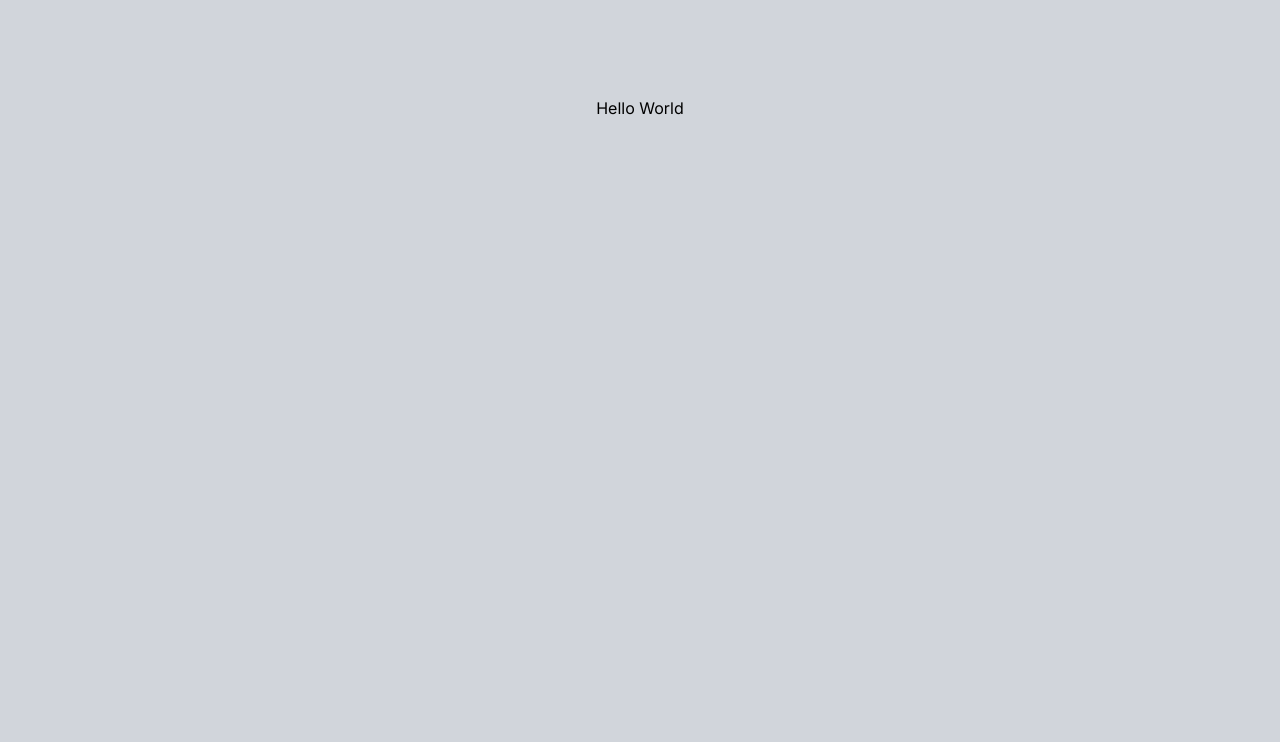
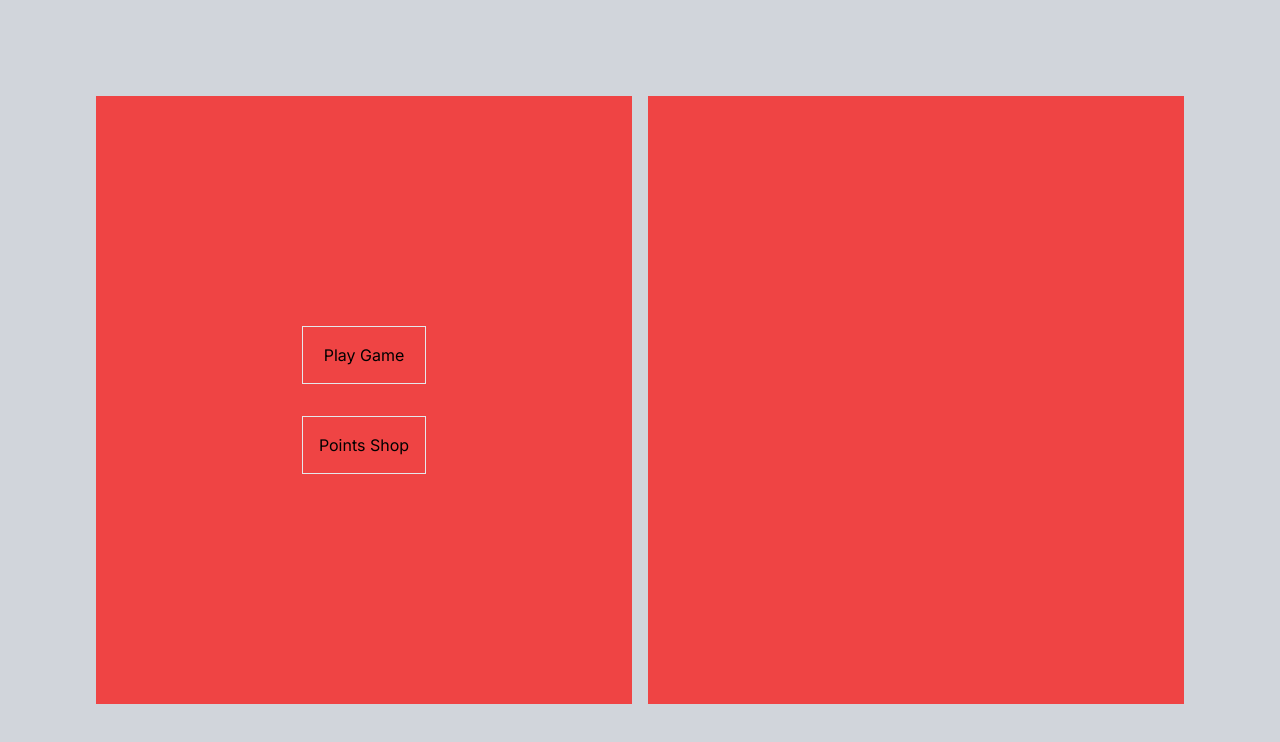
Before and after one commit to TerrenceJChan/ear-training-game, a Next.js app: page / in a window 1280 px wide. Shown: the top 742 px of the page. Built offline with nearby package versions, Linux system fonts and the light colour scheme.

Commit message:
Initialize front page

```diff
--- a/src/app/page.tsx
+++ b/src/app/page.tsx
@@ -1,7 +1,15 @@
 export default function Home() {
     return (
-        <main className="flex min-h-screen flex-col items-center justify-between p-24 bg-gray-300">
-            <p>Hello World</p>
+        <main className="min-h-screen flex flex-row p-24 gap-4 bg-gray-300">
+            <div className="flex flex-1 bg-red-500 flex-col justify-center items-center">
+                <div className="flex flex-col gap-8">
+                    <button className="p-4 border border-1">Play Game</button>
+                    <button className="p-4 border border-1">Points Shop</button>
+                </div>
+            </div>
+            <div className="flex flex-1 flex-col justify-center items-center bg-red-500">
+                <div className="grid grid-cols-2 gap-x-4 gap-y-6 text-left"></div>
+            </div>
         </main>
     )
 }
```
